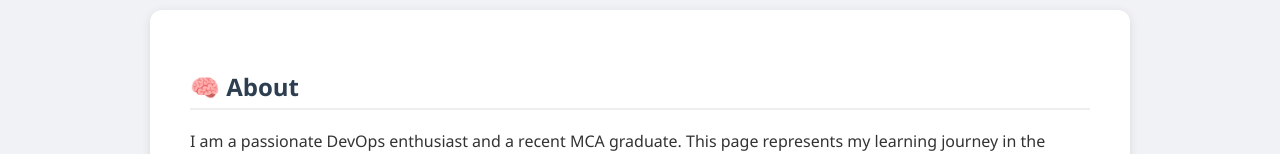
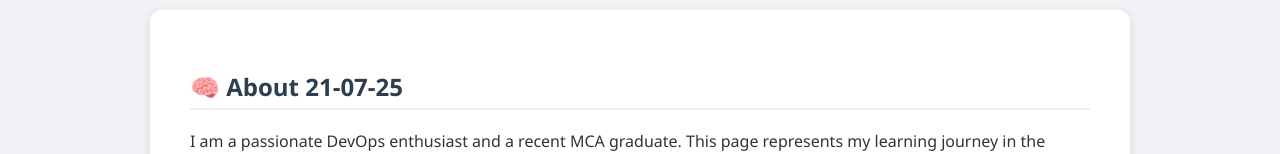
Before and after one commit to kaustubh2949/FirstPipelineRepoForIndexApplication, a plain HTML site: page index.html in a window 1280 px wide. Shown: the part 162-316 px from the top of the page. Drawn offline with Linux system fonts and the light colour scheme.

Commit message:
changes made on index.html file

```diff
--- a/index.html
+++ b/index.html
@@ -58,7 +58,7 @@
 
     <div class="container">
         <div class="section">
-            <h2>🧠 About</h2>
+            <h2>🧠 About 21-07-25</h2>
             <p>I am a passionate DevOps enthusiast and a recent MCA graduate. This page represents my learning journey in the world of cloud computing and automation. I use tools like Jenkins, AWS, Docker, and Terraform to build and automate real-world infrastructure and CI/CD workflows.</p>
         </div>
 
```
